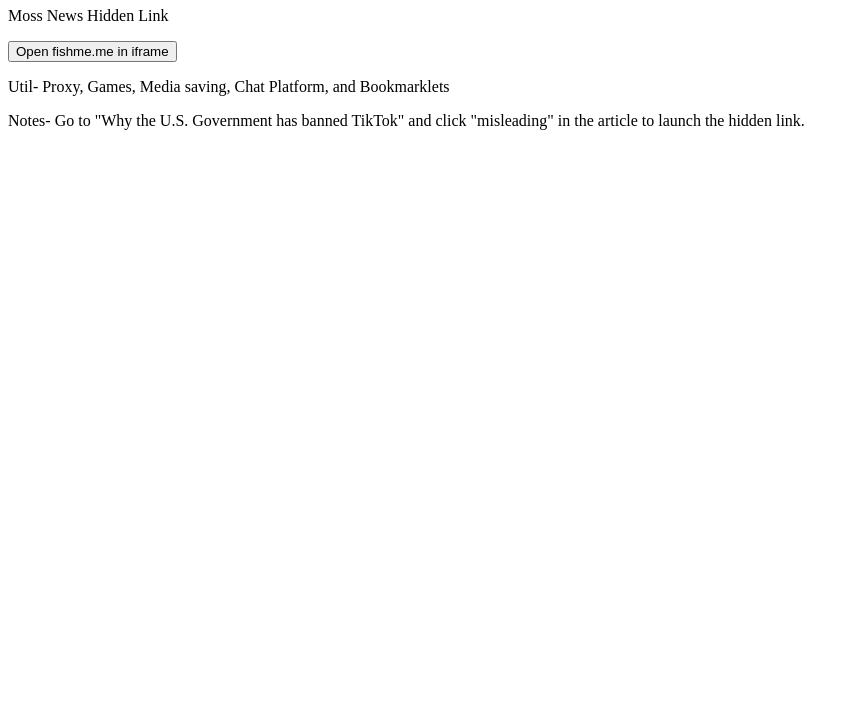
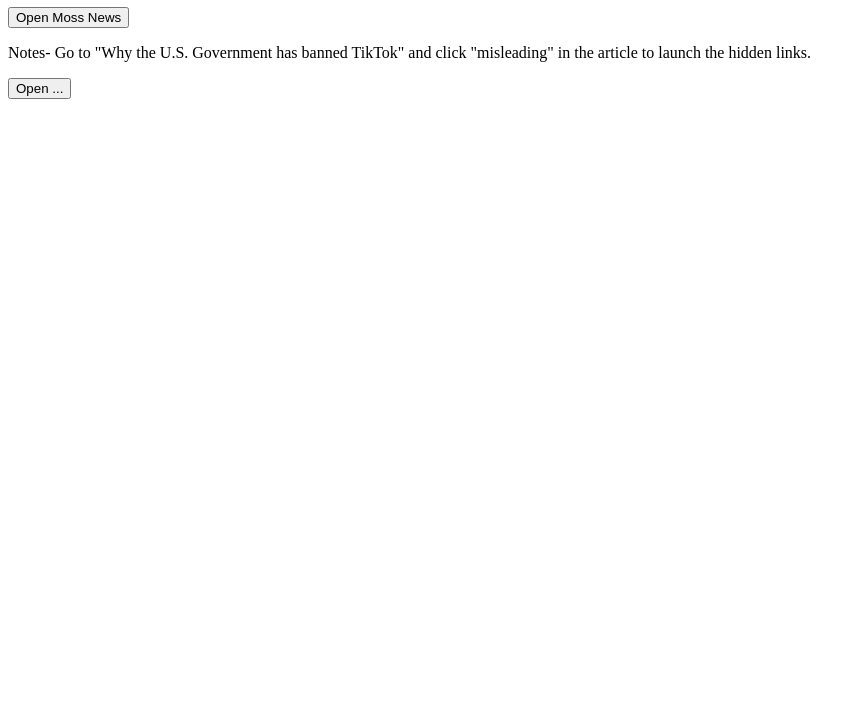
Before and after one commit to 5uggz/websitelink, a plain HTML site: page index.html in a window 1280 px wide. Shown: the part 73-800 px from the top of the page, without its empty margins (0-865 px from the left). Drawn offline with Linux system fonts and the light colour scheme.

Commit message:
Update index.html

```diff
--- a/index.html
+++ b/index.html
@@ -6,22 +6,28 @@
   <body>
     <h1>Website Links</h1>
 
-    <p>Moss News Hidden Link</p>
-    <button onclick="openIframeWithFishMe()">Open fishme.me in iframe</button>
 
-    <p>Util- Proxy, Games, Media saving, Chat Platform, and Bookmarklets</p>
-    <p>Notes- Go to "Why the U.S. Government has banned TikTok" and click "misleading" in the article to launch the hidden link.</p>
+
+    <button onclick="openIframe('https://fishme.me')">Open Moss News</button>
+    <p>Notes- Go to "Why the U.S. Government has banned TikTok" and click "misleading" in the article to launch the hidden links.</p>
+    <button onclick="openIframe('https://example.com')">Open ...</button>
+
+
+
+
+    <div id="iframeContainer"></div>
 
     <script>
-      function openIframeWithFishMe() {
-        const iframeContainer = document.createElement("div");
-        iframeContainer.style.width = "100%";
-        iframeContainer.style.height = "500px";
-        iframeContainer.style.overflow = "hidden";
-        iframeContainer.innerHTML = `
-          <iframe src="https://fishme.me" frameborder="0" scrolling="yes" style="width: 100%; height: 100%;"></iframe>
-        `;
-        document.body.appendChild(iframeContainer);
+      function openIframe(url) {
+        const iframeContainer = document.getElementById("iframeContainer");
+        const iframe = document.createElement("iframe");
+        iframe.src = url;
+        iframe.frameBorder = 0;
+        iframe.scrolling = "yes";
+        iframe.style.width = "100%";
+        iframe.style.height = "500px";
+
+        iframeContainer.appendChild(iframe);
       }
     </script>
   </body>
```
